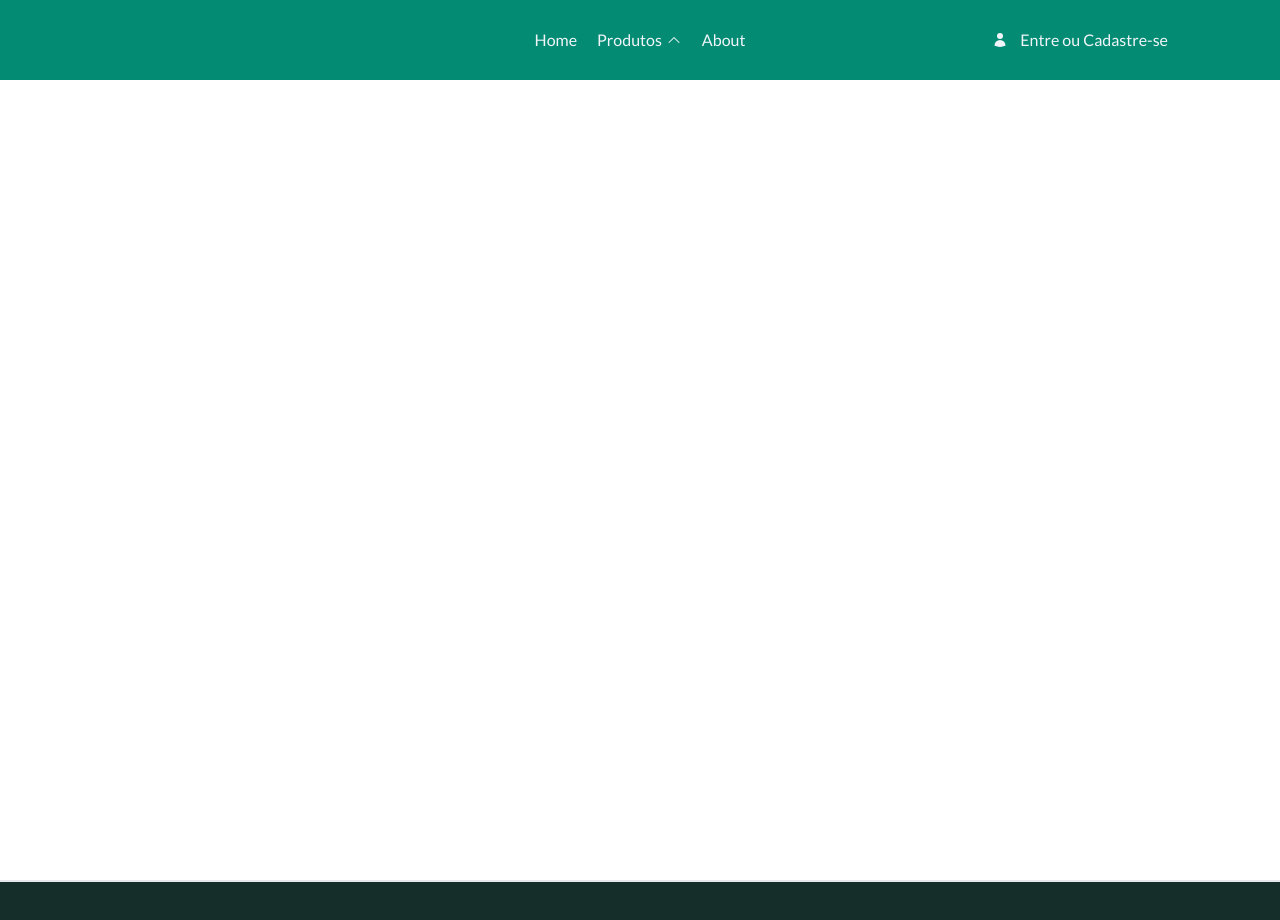
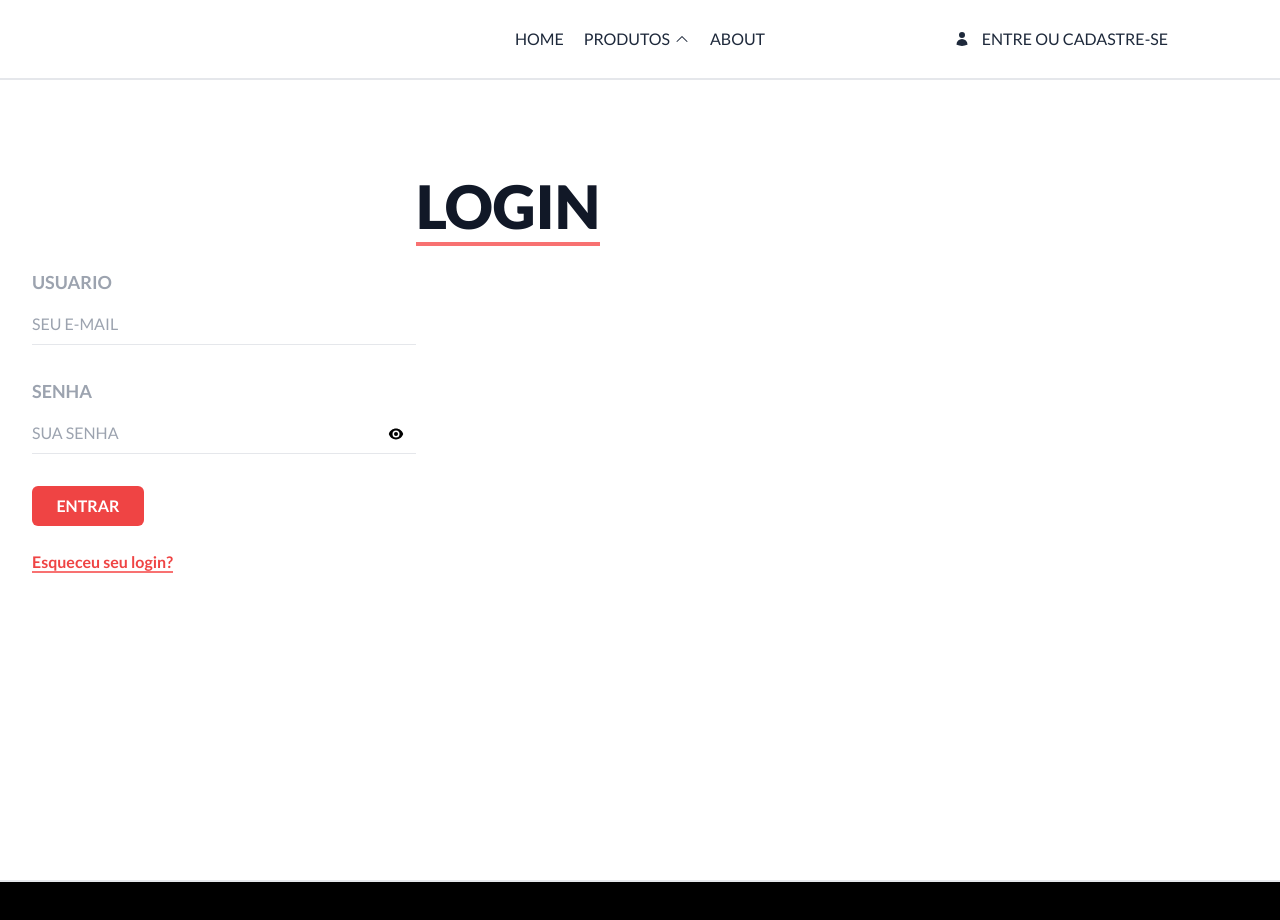
Before and after one commit to jmitsuu/shopping, a Vue app: page /auth/acesso in a window 1280 px wide. Shown: the top 920 px of the page. Built offline with nearby package versions, Linux system fonts and the light colour scheme; no server answers.

Commit message:
Add files via upload

```diff
--- a/package.json
+++ b/package.json
@@ -2,7 +2,6 @@
   "name": "shoppingdev",
   "version": "0.0.0",
   "private": true,
-  "type": "module",
   "scripts": {
     "dev": "vite",
     "build": "vite build",
--- a/src/App.vue
+++ b/src/App.vue
@@ -14,9 +14,9 @@ if(window.location.reload){
 </script>
 
 <template>
-  <header class="w-full h-20 bg-[#038C73]  z-50">
+  <header class="w-full h-20  z-50 border-b-2">
     <div class="flex w-full h-full justify-center items-center">
-      <nav class="flex relative w-full container h-full text-slate-100  justify-center items-center gap-5 ">
+      <nav class="flex relative w-full container h-full uppercase text-slate-800   justify-center items-center gap-5 ">
         <RouterLink class="" to="/">Home</RouterLink>
         <div class="relative">
           <h1 @click="modal = !modal" class="cursor-pointer flex items-center gap-1" @mouseover="modal = true">Produtos
@@ -25,15 +25,15 @@ if(window.location.reload){
           </h1>
           <div ref="target" v-if="modal" @mouseleave="modal = false"
             class="absolute bottom-[-10] gap-3 text-slate-800 flex flex-col z-50 bg-gray-200 rounded-md py-2 px-4">
-            <h1 class="text-gray-900 font-bold text-[1.2rem] border-b-[0.1rem] border-black text-center">Vestuario</h1>
+            <h1 class="text-gray-800 font-bold  border-b-[0.1rem] border-black text-center">Vestuario</h1>
 
             <RouterLink to="/vestuario/masculino" @click="modal = false">Masculino</RouterLink>
             <RouterLink to="/vestuario/feminino" @click="modal = false">Feminino</RouterLink>
-            <h1 class="text-gray-900 font-bold text-[1.2rem] border-b-[0.1rem] border-black text-center">Acessórios</h1>
+            <h1 class="text-gray-900 font-bold  border-b-[0.1rem] border-black text-center">Acessórios</h1>
 
             <RouterLink to="/acessorios/joias" @click="modal = false">Jóias</RouterLink>
 
-            <h1 class="text-gray-900 font-bold text-[1.2rem] border-b-[0.1rem] border-black text-center">Informática</h1>
+            <h1 class="text-gray-900 font-bold  border-b-[0.1rem] border-black text-center">Informática</h1>
 
             <RouterLink to="/informatica/eletronicos" @click="modal = false">Eletronicos</RouterLink>
 
@@ -41,8 +41,8 @@ if(window.location.reload){
           </div>
         </div>
 
-        <RouterLink to="/about">About</RouterLink>
-        <RouterLink to="/" class="right-28 absolute flex items-center">
+        <RouterLink to="/">About</RouterLink>
+        <RouterLink to="/auth/acesso/" class="right-28 absolute flex items-center">
           <UserIcon class="h-4 mr-3 text-sm" /> Entre ou Cadastre-se
         </RouterLink>
       </nav>
--- a/src/components/Footer.vue
+++ b/src/components/Footer.vue
@@ -1,3 +1,3 @@
 <template>
-  <footer class="w-full h-[200px] border-t-2 bg-[#162e2a]"></footer>
+  <footer class="w-full h-[200px] border-t-2 bg-black"></footer>
 </template>
--- a/src/components/Products.vue
+++ b/src/components/Products.vue
@@ -33,9 +33,9 @@ router.push({name:'descricao', params:{id}})
     <div
       v-else
       @click="goToDescriptions(id)"
-      class="flex h-72 w-48 cursor-pointer border-[0.1em] hover:shadow-[#011526] shadow-inner transition duration-300 p-4 rounded-md text-center flex-col"
+      class="flex h-[550px] cursor-pointer border-[0.1em] hover:shadow-md transition duration-300 p-4 rounded-md text-center flex-col"
     >
-      <img :src="props.img" class="rounded-lg mx-auto h-36 w-36" />
+      <img :src="props.img" class="rounded-lg mx-auto h-[400px] " />
       <div class="flex flex-col items-center">
         <p class="text-gray-600 text-xs xl:text-[1.0rem]">
           {{ props.description }}
@@ -45,12 +45,13 @@ router.push({name:'descricao', params:{id}})
           {{ rate }}
         </p>
       </div>
-      <p
+
+      <div class="mt-8">
+        <p
         class="text-slate-500 font-semibold text-semibold text-center text-[1rem]"
       >
-        {{ props.title.substring(0, 20) }}...
+        {{ props.title}}
       </p>
-      <div class="flex justify-center items-center">
         <p class="text-orange-500 text-[1.2rem] text-bold mt-3">
           <span class="border-t-2 border-orange-600">
             {{ props.price }} R$</span
--- a/src/components/layout.vue
+++ b/src/components/layout.vue
@@ -6,7 +6,7 @@
     class="justify-center w-full flex bg-opacity-10 container mx-auto mt-10 mb-10 border min-h-screen rounded-md p-4 bg-white"
   >
     <div
-      class="grid xl:grid-cols-6 grid-cols-1 md:grid-cols-3 sm:grid-cols-2 gap-5"
+      class="grid xl:grid-cols-4 grid-cols-1 md:grid-cols-3 sm:grid-cols-2 gap-5"
     >
       <slot name="prod"></slot>
     </div>
--- a/src/http/getUrl.js
+++ b/src/http/getUrl.js
@@ -1,6 +1,7 @@
 import axios from "axios"
+const url = import.meta.env.VITE_API_URL
 const instance = axios.create({
-  baseURL:'http://localhost:3000',
+  baseURL:`${url}`,
 })
 
 
--- a/src/router/index.js
+++ b/src/router/index.js
@@ -6,6 +6,7 @@ import Joias from "../views/acessorios/Joias.vue"
 import Eletronicos from "../views/informatica/Eletronicos.vue"
 import Description from "../views/Descriptions.vue";
 import Administrator from "../views/panel/Administrator.vue";
+import Acess from "../views/auth/Acess.vue";
 
 const router = createRouter({
   history: createWebHistory(import.meta.env.BASE_URL),
@@ -56,6 +57,12 @@ const router = createRouter({
       name: 'administrador',
       component: Administrator
     }
+    ,
+    {
+      path: '/auth/acesso',
+      name: 'acesso',
+      component: Acess
+    }
   ]
 })
 
--- a/src/stores/storeProducts.js
+++ b/src/stores/storeProducts.js
@@ -2,6 +2,7 @@ import { ref, computed } from "vue";
 import { defineStore } from "pinia";
 import instance from "../http/getUrl";
 import axios from "axios";
+const url = import.meta.env.VITE_API_URL
 export const useProduct = defineStore("useProduct", () => {
   const infoProduct = ref();
   const responseUrl = ref();
@@ -33,7 +34,7 @@ async function postProduct(items) {
     redirect: 'follow'
   };
 
-  fetch("http://localhost:3000/products/", requestOptions)
+  fetch(`${url}/products`, requestOptions)
   .then(()=>{
     getApi()
   })
--- /dev/null
+++ b/src/views/auth/Acess.vue
@@ -0,0 +1,36 @@
+<script setup>
+import {ref} from "vue";
+import { EyeIcon} from '@heroicons/vue/24/solid'
+const showpassord = ref(false);
+
+</script>
+<template>
+    <main class="container m-auto h-screen p-4 gap-10    pt-20">
+
+
+        <form class="flex flex-col  p-4 w-[600px]  ">
+            <h1 class=" font-bold uppercase text-gray-800 text-6xl text-right block ">
+                <span class="border-b-4 border-red-400 w-15 h-2 font-extrabold text-gray-900">Login</span>
+            </h1>
+            <label class="text-gray-400 uppercase text-lg font-bold mt-8">Usuario</label>
+            <input type="email" class="border-b outline-none w-96  text-red-600 mt-4 pb-2" placeholder="SEU E-MAIL" />
+            <label class="text-gray-400 uppercase text-lg font-bold mt-8">Senha</label>
+            <div class="relative w-96">
+                <input  :type="!showpassord? 'password' : ' text'" class="border-b outline-none w-96  text-red-600 mt-4 pb-2 " placeholder="SUA SENHA " />
+                <EyeIcon @click="showpassord = !showpassord" class="h-4 cursor-pointer absolute right-3 bottom-3" />
+            </div>
+
+            <div class="  h-12 items-center">
+                <button
+                    class="px-3 py-2 text-white bg-red-500 font-bold w-28 rounded-md mt-8 uppercase hover:bg-red-600">Entrar</button>
+                <p class=" font-bold mt-6"><span class="border-b-2 border-red-400 text-red-500 text-center cursor-pointer" >Esqueceu seu
+                        login?</span></p>
+            </div>
+
+        </form>
+
+
+
+
+    </main>
+</template>
--- a/src/views/panel/Administrator.vue
+++ b/src/views/panel/Administrator.vue
@@ -128,11 +128,9 @@ onMounted(async () => {
                     <thead class="text-xs text-gray-700 uppercase bg-gray-50 dark:bg-gray-700 dark:text-gray-400">
                         <tr>
                             <th scope="col" class="px-6 py-3">
-                                Categoria
+                                Produto
                             </th>
-                            <th scope="col" class="px-6 py-3">
-                                Genero
-                            </th>
+
                             <th scope="col" class="px-6 py-3">
                                 imagem
                             </th>
@@ -153,9 +151,7 @@ onMounted(async () => {
                             <td class="px-6 py-4">
                                 {{ item.title }}
                             </td>
-                            <td class="px-6 py-4">
-                                {{ item.genere }}
-                            </td>
+
                             <td class="px-6 py-4">
                                 <img class="h-10 w-10 " :src="item.image_url" />
                             </td>
```
